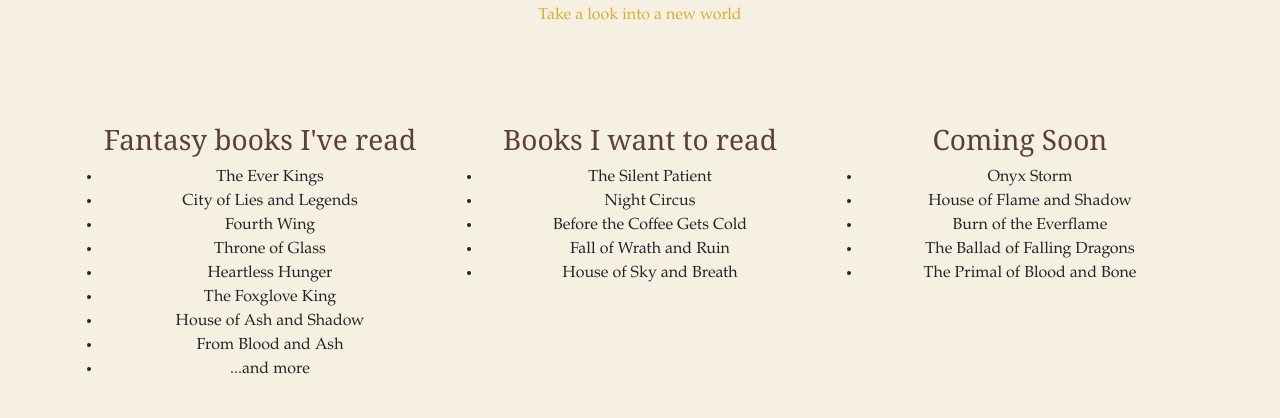
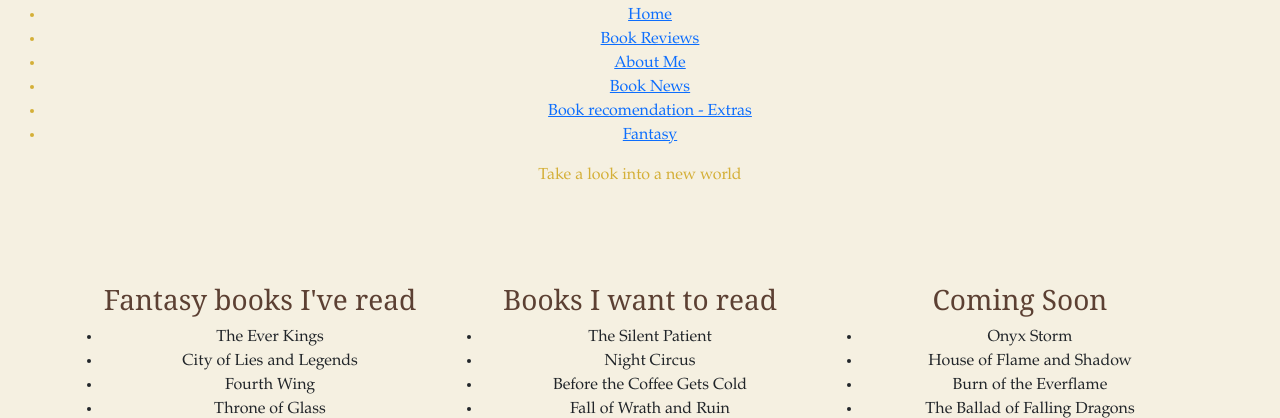
Before and after one commit to Chloe-shmunny/Chleovayobooksite, a plain HTML site: page bootstrap.html in a window 1280 px wide. Shown: the part 133-551 px from the top of the page. Drawn offline with nearby package versions, Linux system fonts and the light colour scheme.

Commit message:
a few quick changes

```diff
--- a/bootstrap.html
+++ b/bootstrap.html
@@ -53,6 +53,18 @@
 
 <div class="jumbotron text-center">
   <h1>Welcome to Fantasy Book Haven</h1>
+    <nav>
+        <ul>
+            <li><a href="index.html">Home</a></li>
+            <li><a href="reviews.html">Book Reviews</a></li>
+            <li><a href="learnmore.html">About Me</a></li>
+            <li><a href="materialize.html">Book News</a></li>
+            <li><a href="jquery.html">Book recomendation - Extras</a></li>
+            <li><a href="bootstrap.html">Fantasy</a></li>
+
+
+        </ul>
+    </nav>
   <p>Take a look into a new world</p>
 </div>
 
```
Also changed, not shown: index.html (+2 -0 lines), jquery.html (+2 -0 lines), learnmore.html (+2 -0 lines), materialize.html (+2 -0 lines), reviews.html (+2 -0 lines).
